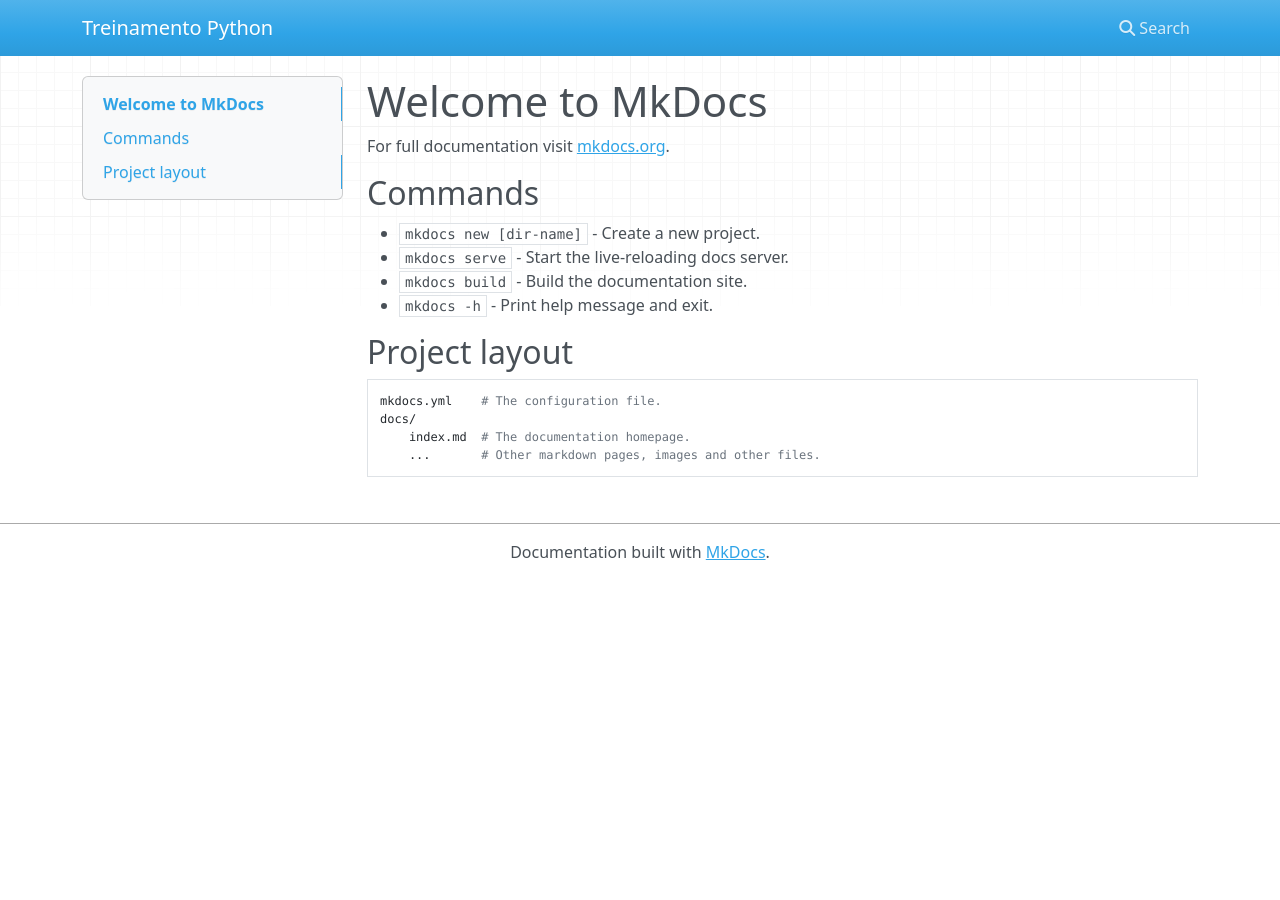
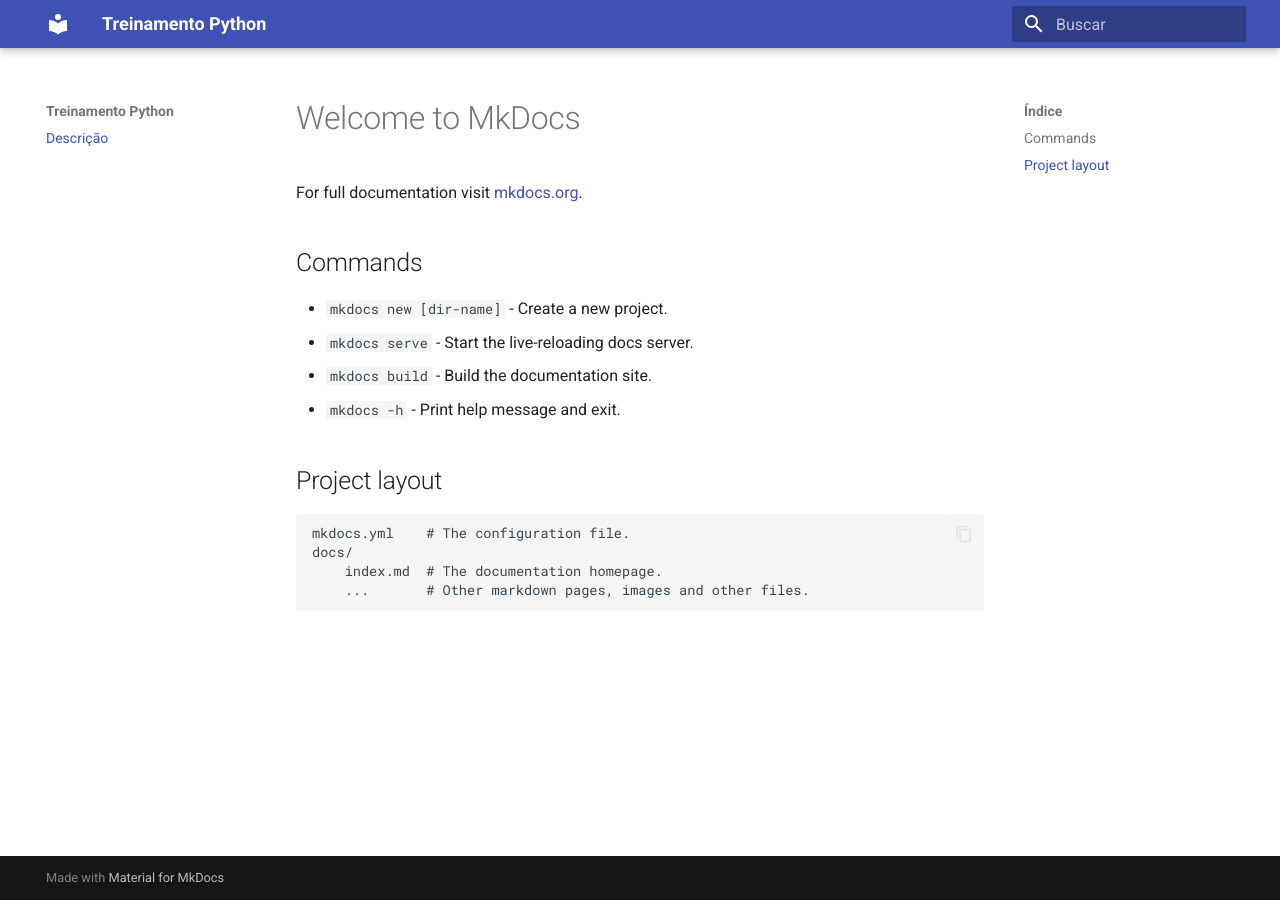
Before and after one commit to msbar/pypackage-templete, an MkDocs documentation site: the page built from docs/index.md, in a window 1280 px wide. Built offline with MkDocs 1.6.1 and Material for MkDocs 9.7.7, drawn with Linux system fonts in a browser that asks for light colours; nearby versions of some CDN libraries.

```diff
--- a/mkdocs.yml
+++ b/mkdocs.yml
@@ -1 +1,23 @@
 site_name: Treinamento Python
+
+theme:
+  name: "material"
+  language: pt-BR
+  features:
+    - content.code.copy
+
+nav:
+  - Descrição: index.md
+
+markdown_extensions:
+  - pymdownx.highlight:
+      anchor_linenums: true
+      line_spans: __span
+      pygments_lang_class: true
+  - pymdownx.inlinehilite
+  - pymdownx.snippets
+  - pymdownx.superfences
+
+plugins:
+  - search
+  - mkdocstrings
```
